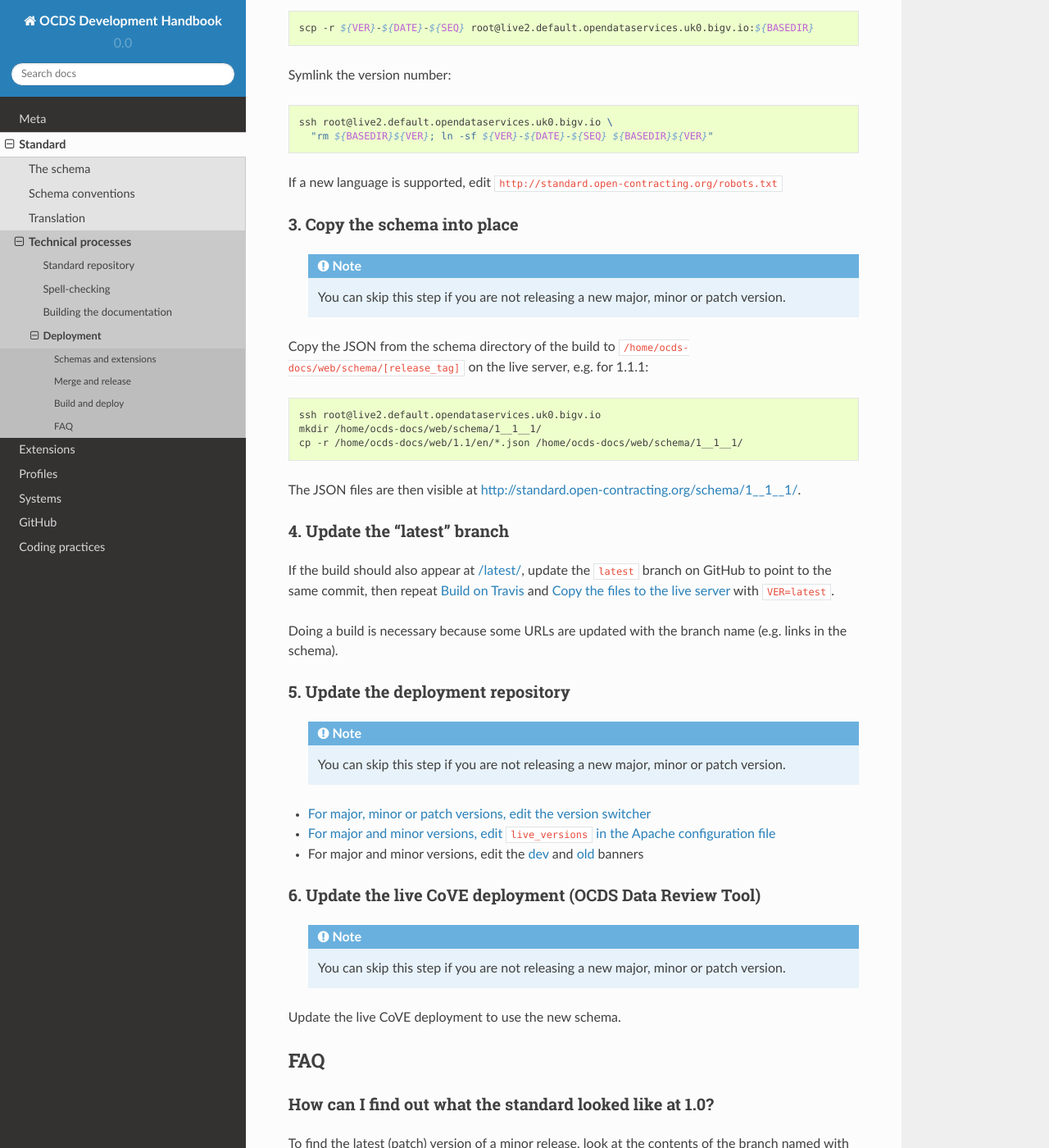
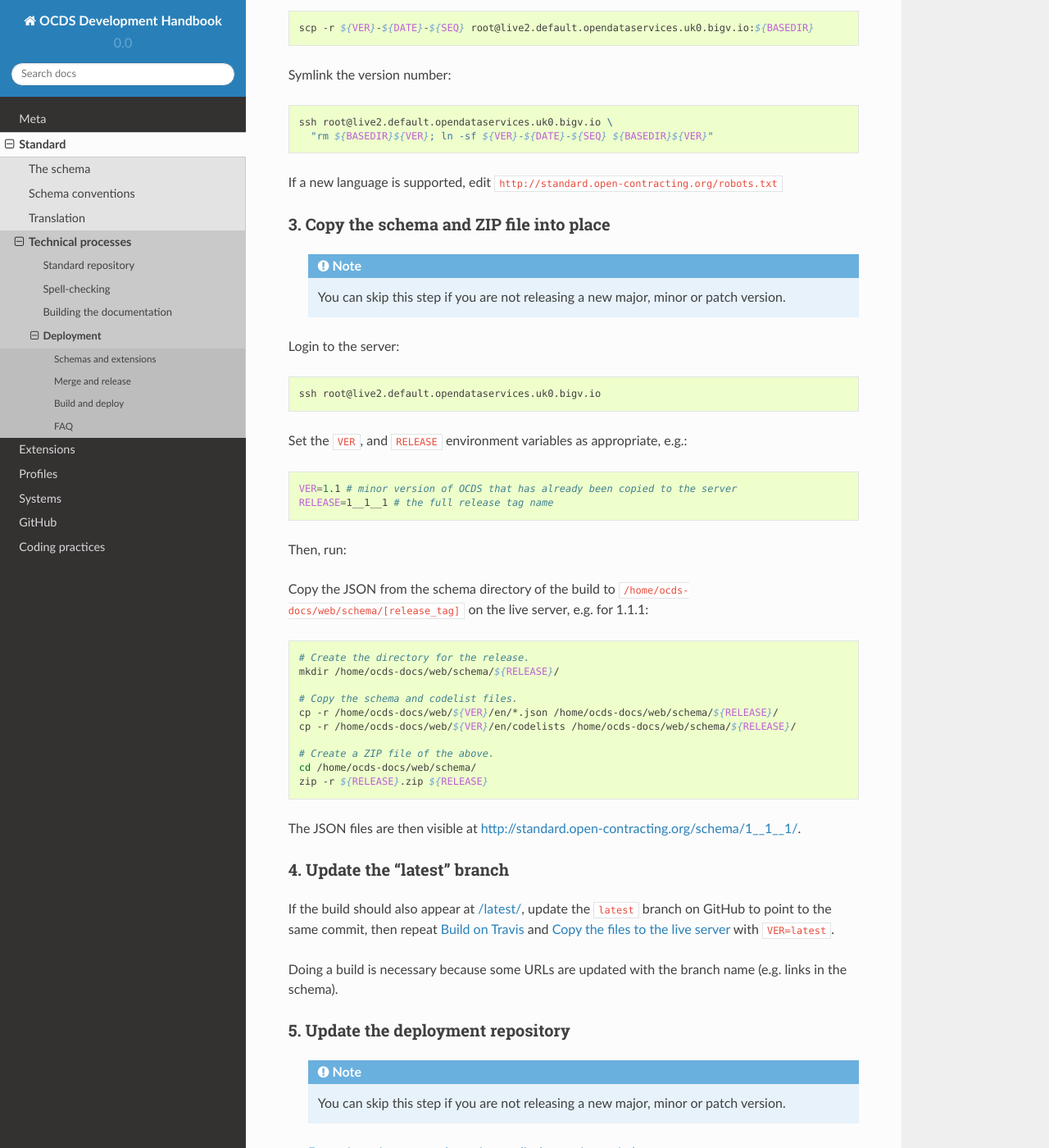
Before and after one commit to open-contracting/standard-development-handbook, a Sphinx documentation site: the page built from docs/standard/technical/deployment.md, in a window 1280 px wide and 1400 px high, scrolled down 4894 px. Shown: the whole window at 82% size. Built offline with Sphinx 7.4.7 and the Read the Docs theme 2.0.0, drawn with Linux system fonts in a browser that asks for light colours.

Commit message:
Update deployment instructions to copy codelists and create zipfile, open-contracting/standard#673

````diff
--- a/docs/standard/technical/deployment.md
+++ b/docs/standard/technical/deployment.md
@@ -211,19 +211,41 @@ ssh root@live2.default.opendataservices.uk0.bigv.io \
 
 If a new language is supported, edit `http://standard.open-contracting.org/robots.txt`
 
-### 3. Copy the schema into place
+### 3. Copy the schema and ZIP file into place
 
 ```eval_rst
   .. note::
     You can skip this step if you are not releasing a new major, minor or patch version.
 ```
 
+Login to the server:
+
+```bash
+ssh root@live2.default.opendataservices.uk0.bigv.io
+```
+
+Set the `VER`, and `RELEASE` environment variables as appropriate, e.g.:
+
+```bash
+VER=1.1 # minor version of OCDS that has already been copied to the server
+RELEASE=1__1__1 # the full release tag name
+```
+
+Then, run:
+
 Copy the JSON from the schema directory of the build to `/home/ocds-docs/web/schema/[release_tag]` on the live server, e.g. for 1.1.1:
 
 ```bash
-ssh root@live2.default.opendataservices.uk0.bigv.io
-mkdir /home/ocds-docs/web/schema/1__1__1/
-cp -r /home/ocds-docs/web/1.1/en/*.json /home/ocds-docs/web/schema/1__1__1/
+# Create the directory for the release.
+mkdir /home/ocds-docs/web/schema/${RELEASE}/
+
+# Copy the schema and codelist files.
+cp -r /home/ocds-docs/web/${VER}/en/*.json /home/ocds-docs/web/schema/${RELEASE}/
+cp -r /home/ocds-docs/web/${VER}/en/codelists /home/ocds-docs/web/schema/${RELEASE}/
+
+# Create a ZIP file of the above.
+cd /home/ocds-docs/web/schema/
+zip -r ${RELEASE}.zip ${RELEASE}
 ```
 
 The JSON files are then visible at <http://standard.open-contracting.org/schema/1__1__1/>.
````
Also changed, not shown: docs/profiles/technical/deployment.md (+16 -7 lines).
